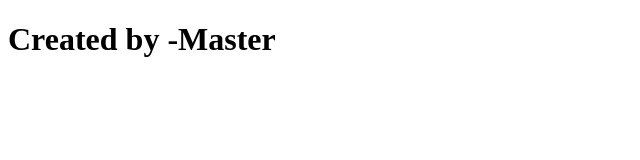
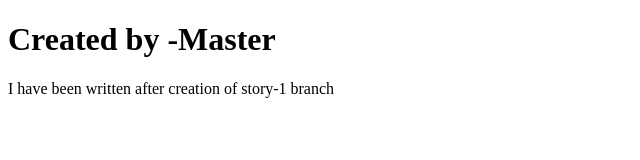
Before and after one commit to deysaikat04/my-learning, a plain HTML site: page index.html in a window 1280 px wide. Shown: the whole page, without its empty margins (0-640 px from the left). Drawn offline with Linux system fonts and the light colour scheme.

Commit message:
U: index updated

```diff
--- a/index.html
+++ b/index.html
@@ -9,6 +9,7 @@
 
 <body>
     <h1>Created by -Master</h1>
+    <p>I have been written after creation of story-1 branch</p>
 </body>
 
 </html>
```
Also changed, not shown: notes.txt (added).
